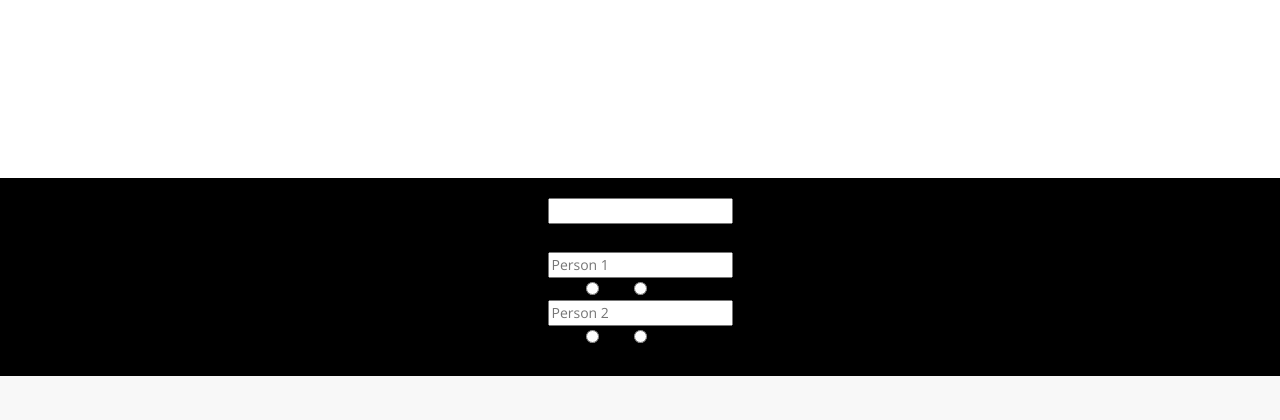
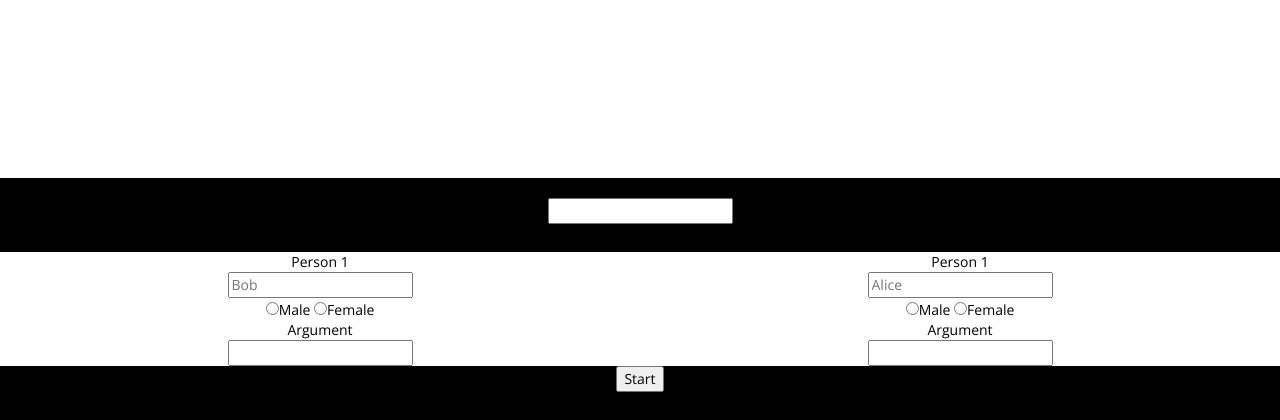
Before and after one commit to joshperline/squabble-app, a Python web app: template templates/argument.html in a window 1280 px wide. Shown: the part 494-914 px from the top of the page. Before the commit the page ends 870 px from the top, so only its background shows below. Run offline with Jinja, Linux system fonts and the light colour scheme; the template is opened without the code that fills it, so the values that code supplies are empty; some libraries are stand-ins or nearby versions.

Commit message:
columns for person1 and person2 on make new argument page

```diff
--- a/assets/css/style.css
+++ b/assets/css/style.css
@@ -16,7 +16,7 @@
     height: 600px;
     display: table;
     width: 100%;
-    background-color: #111;
+    background-color: #fff;
     text-align: center;
 }
 
@@ -61,3 +61,21 @@
     width: 100%;
     padding: 2em 0;
 }
+
+#column1-wrap{
+    width: 100%;
+}
+
+#column1{
+    background-color: white;
+    float: left;
+    width: 50%;
+}
+#column2{
+    background-color: white;
+    float: right;
+    width: 50%;
+}
+#clear{
+    clear: both;
+}
--- a/templates/argument.html
+++ b/templates/argument.html
@@ -30,7 +30,7 @@
                 <span class="icon-bar"></span>
                 <span class="icon-bar"></span>
             </button>
-            <a class="navbar-brand" href="#" name="home">Home</a>
+            <a class="navbar-brand" href="./index" name="home">Home</a>
         </div>
 
         <!-- Collect the nav links, forms, and other content for toggling -->
@@ -60,18 +60,44 @@
             <br>
         </form>
         <div class="new-argument-message">
+            <div id="column1-wrap">
+                <div id="column1">
                     <form>
-                <input type="text" name="person1" placeholder="Person 1">
+                        Person 1
                         <br>
-                <input type="radio" name="sex" value="male">Male
-                <input type="radio" name="sex" value="female">Female
-                <br>
-                <input type="text" name="person2" placeholder="Person 2">
+                        <input type="text" name="person1" placeholder="Bob">
                         <br>
                         <input type="radio" name="sex" value="male">Male
                         <input type="radio" name="sex" value="female">Female
                         <br>
                     </form>
+                    <form>
+                        Argument
+                        <br>
+                        <input type="text" name="argument1">
+                        <br>
+                    </form>
+                </div>
+            </div>
+            <div id="column2">
+                <form>
+                    Person 1
+                    <br>
+                    <input type="text" name="person1" placeholder="Alice">
+                    <br>
+                    <input type="radio" name="sex" value="male">Male
+                    <input type="radio" name="sex" value="female">Female
+                    <br>
+                </form>
+                <form>
+                    Argument
+                    <br>
+                    <input type="text" name="argument1">
+                    <br>
+                </form>
+            </div>
+            <div id="clear"></div>
+            <button type="button" name="start">Start</button>
         </div>
     </div>
 
```
Also changed, not shown: templates/index.html (+9 -13 lines). Lines whose indentation alone changed are shown as unchanged.
